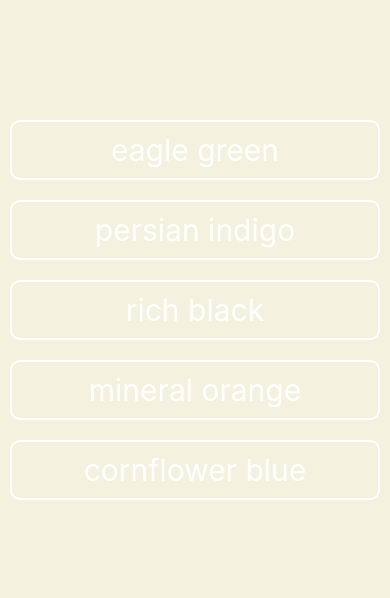
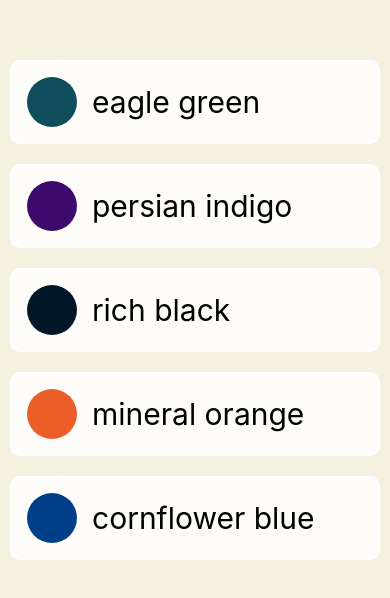
Before and after one commit to NicoleLatifi/color-catalog, a React Native app: screen / in a window 390 px wide. Shown: the part 112-710 px from the top of the page. Built offline with nearby package versions, Linux system fonts and the light colour scheme.

Commit message:
create ColorButton component

```diff
--- a/App.js
+++ b/App.js
@@ -1,29 +1,20 @@
 import React, { useState } from "react";
-import { StyleSheet, Text, View } from "react-native";
+import { StyleSheet, View } from "react-native";
+import ColorButton from "./src/components/ColorButton";
 
-export default function App() {
+const App = () => {
   const [backgroundColor, setBackgroundColor] = useState("#f4f1de");
 
   return (
     <View style={[styles.container, { backgroundColor }]}>
-      <Text style={styles.button} onPress={() => setBackgroundColor("#0f4c5c")}>
-        eagle green
-      </Text>
-      <Text style={styles.button} onPress={() => setBackgroundColor("#3c096c")}>
-        persian indigo
-      </Text>
-      <Text style={styles.button} onPress={() => setBackgroundColor("#011627")}>
-        rich black
-      </Text>
-      <Text style={styles.button} onPress={() => setBackgroundColor("#eb5e28")}>
-        mineral orange
-      </Text>
-      <Text style={styles.button} onPress={() => setBackgroundColor("#003f88")}>
-        cornflower blue
-      </Text>
+      <ColorButton backgroundColor="a" onPress={setBackgroundColor} />
+      <ColorButton backgroundColor="b" onPress={setBackgroundColor} />
+      <ColorButton backgroundColor="c" onPress={setBackgroundColor} />
+      <ColorButton backgroundColor="d" onPress={setBackgroundColor} />
+      <ColorButton backgroundColor="e" onPress={setBackgroundColor} />
     </View>
   );
-}
+};
 
 const styles = StyleSheet.create({
   container: {
@@ -32,15 +23,6 @@ const styles = StyleSheet.create({
     justifyContent: "center",
     alignItems: "center",
   },
-  button: {
-    alignSelf: "stretch",
-    borderColor: "#fff",
-    borderRadius: 10,
-    borderWidth: 2,
-    color: "#fff",
-    fontSize: 30,
-    margin: 10,
-    textAlign: "center",
-    padding: 10,
-  },
 });
+
+export default App;
--- /dev/null
+++ b/src/components/ColorButton.js
@@ -0,0 +1,49 @@
+import React from "react";
+import { StyleSheet, Text, TouchableHighlight, View } from "react-native";
+import { colors } from "../styles";
+
+const ColorButton = ({ backgroundColor, onPress = (f) => f }) => {
+  const color = colors[backgroundColor];
+
+  return (
+    <TouchableHighlight
+      style={styles.button}
+      onPress={() => onPress(color.hexValue)}
+      underlayColor="orange"
+    >
+      <View style={styles.row}>
+        <View style={[styles.sample, { backgroundColor: color.hexValue }]} />
+        <Text style={styles.buttonText}>{color.name}</Text>
+      </View>
+    </TouchableHighlight>
+  );
+};
+
+const styles = StyleSheet.create({
+  button: {
+    alignSelf: "stretch",
+    backgroundColor: "rgba(255,255,255, .8)",
+    borderColor: "#fff",
+    borderRadius: 10,
+    borderWidth: 2,
+    margin: 10,
+    padding: 10,
+  },
+  buttonText: {
+    fontSize: 30,
+    marginLeft: 10,
+  },
+  row: {
+    alignItems: "center",
+    flexDirection: "row",
+  },
+  sample: {
+    backgroundColor: "#fff",
+    borderRadius: 25,
+    height: 50,
+    margin: 5,
+    width: 50,
+  },
+});
+
+export default ColorButton;
```
